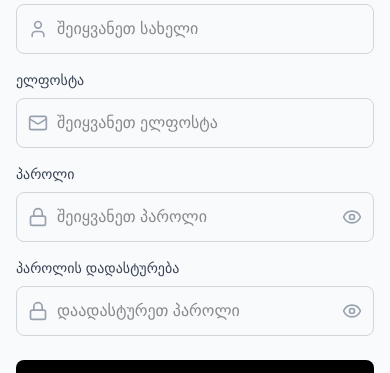
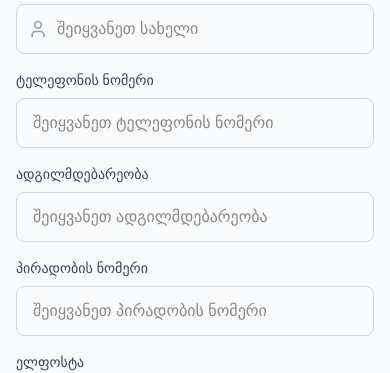
Before and after one commit to vaqsi1990/cloth, a Next.js app: page /auth/signup in a window 390 px wide. Shown: the part 274-647 px from the top of the page. Built offline with nearby package versions, Linux system fonts and the light colour scheme; no server answers.

Commit message:
tel phone

```diff
--- a/src/app/api/auth/signup/route.ts
+++ b/src/app/api/auth/signup/route.ts
@@ -5,6 +5,9 @@ import { z } from "zod"
 
 const signupSchema = z.object({
   name: z.string().min(2, "სახელი უნდა იყოს მინიმუმ 2 სიმბოლო"),
+  phone: z.string().min(6, "ტელეფონის ნომერი საჭიროა"),
+  location: z.string().min(2, "ადგილმდებარეობა აუცილებელია"),
+  personalId: z.string().min(6, "პირადობის ნომერი აუცილებელია"),
   email: z.string().email("არასწორი ელფოსტა"),
   password: z.string().min(6, "პაროლი უნდა იყოს მინიმუმ 6 სიმბოლო"),
 })
@@ -35,6 +38,9 @@ export async function POST(request: NextRequest) {
     const user = await prisma.user.create({
       data: {
         name: validatedData.name,
+        phone: validatedData.phone,
+        location: validatedData.location,
+        personalId: validatedData.personalId,
         email: validatedData.email,
         password: hashedPassword,
         role: "USER"
--- a/src/app/auth/signup/page.tsx
+++ b/src/app/auth/signup/page.tsx
@@ -8,6 +8,9 @@ import { Mail, Lock, User, Eye, EyeOff } from 'lucide-react'
 const SignUpPage = () => {
   const [formData, setFormData] = useState({
     name: '',
+    phone: '', // ტელეფონის ნომერი
+    location: '', // ადგილმდებარეობა
+    personalId: '', // პირადობის ნომერი
     email: '',
     password: '',
     confirmPassword: ''
@@ -56,6 +59,9 @@ const SignUpPage = () => {
         },
         body: JSON.stringify({
           name: formData.name,
+          phone: formData.phone,
+          location: formData.location,
+          personalId: formData.personalId,
           email: formData.email,
           password: formData.password,
         }),
@@ -126,6 +132,60 @@ const SignUpPage = () => {
                   onChange={handleChange}
                   className="w-full pl-10 pr-4 py-3 border border-gray-300 rounded-lg focus:ring-2 focus:ring-black focus:border-transparent transition-all duration-300"
                   placeholder="შეიყვანეთ სახელი"
+                />
+              </div>
+            </div>
+            {/* Phone */}
+            <div>
+              <label htmlFor="phone" className="block text-sm font-medium text-gray-700 mb-2">
+                ტელეფონის ნომერი
+              </label>
+              <div className="relative">
+                <input
+                  id="phone"
+                  name="phone"
+                  type="text"
+                  required
+                  value={formData.phone}
+                  onChange={handleChange}
+                  className="w-full pl-4 pr-4 py-3 border border-gray-300 rounded-lg focus:ring-2 focus:ring-black focus:border-transparent transition-all duration-300"
+                  placeholder="შეიყვანეთ ტელეფონის ნომერი"
+                />
+              </div>
+            </div>
+            {/* Location */}
+            <div>
+              <label htmlFor="location" className="block text-sm font-medium text-gray-700 mb-2">
+                ადგილმდებარეობა
+              </label>
+              <div className="relative">
+                <input
+                  id="location"
+                  name="location"
+                  type="text"
+                  required
+                  value={formData.location}
+                  onChange={handleChange}
+                  className="w-full pl-4 pr-4 py-3 border border-gray-300 rounded-lg focus:ring-2 focus:ring-black focus:border-transparent transition-all duration-300"
+                  placeholder="შეიყვანეთ ადგილმდებარეობა"
+                />
+              </div>
+            </div>
+            {/* Personal ID */}
+            <div>
+              <label htmlFor="personalId" className="block text-sm font-medium text-gray-700 mb-2">
+                პირადობის ნომერი
+              </label>
+              <div className="relative">
+                <input
+                  id="personalId"
+                  name="personalId"
+                  type="text"
+                  required
+                  value={formData.personalId}
+                  onChange={handleChange}
+                  className="w-full pl-4 pr-4 py-3 border border-gray-300 rounded-lg focus:ring-2 focus:ring-black focus:border-transparent transition-all duration-300"
+                  placeholder="შეიყვანეთ პირადობის ნომერი"
                 />
               </div>
             </div>
```
Also changed, not shown: 2 other files (tests, documents, lock files or other folders).
